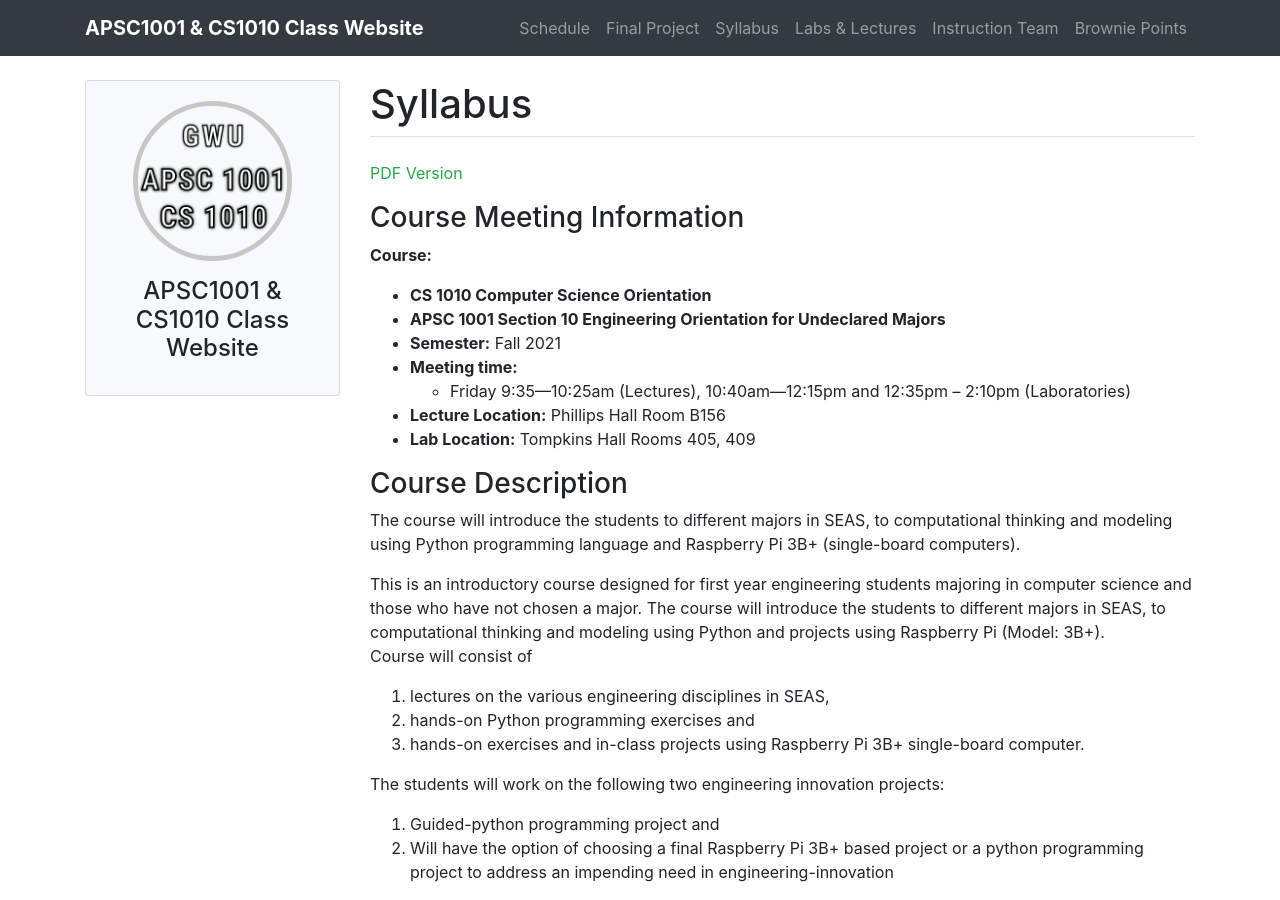
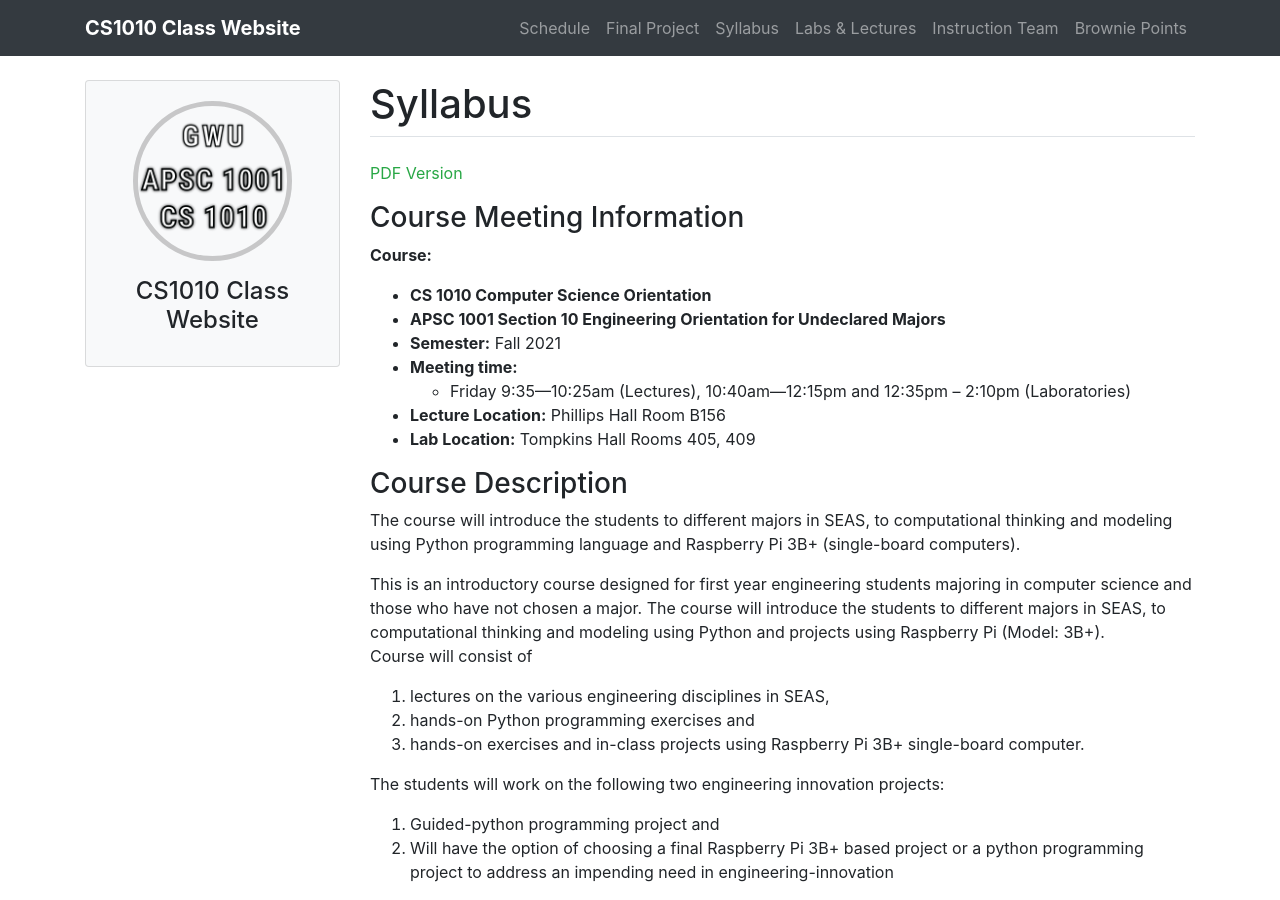
Before and after one commit to GWU-CSCI1010/gwu-csci1010-fall2022.github.io, a Jekyll site: the page built from _pages/syllabus.md, in a window 1280 px wide and 900 px high. Built offline with Jekyll 4.4.1, drawn with Linux system fonts in a browser that asks for light colours.

Commit message:
Changed links and course name

```diff
--- a/_config.yml
+++ b/_config.yml
@@ -7,9 +7,13 @@
 excerpt_separator: <!--more-->
 
 # Config for your profile.
-title:            APSC1001 & CS1010
-name:             APSC1001 & CS1010 Class Website
+title:            CS1010
+name:             CS1010 Class Website
 avatar:           /theme/img/avatar.png
+
+# Global parameters for links
+slack:            https://cs1010seasgwu.slack.com/
+github:           https://github.com/GWU-CSCI1010/Fall2022
 
 # The theme uses the baseurl throughout, which is useful for running the entire
 # site under a subdir, like for this GitHub Pages deployment as a project site.
--- a/_layouts/default.html
+++ b/_layouts/default.html
@@ -10,6 +10,8 @@
 {% capture col1 %}{% if page.narrow %}3{% else %}4{% endif %}{% endcapture %}
 
 {% capture col2 %}{% if page.narrow %}9{% else %}8{% endif %}{% endcapture %}
+
+{% assign slackLink = "SLAAAACK" %}
 
 <div class="container site-container" id="top">
     <div class="row">
```
Also changed, not shown: _pages/index.md (+8 -7 lines).
